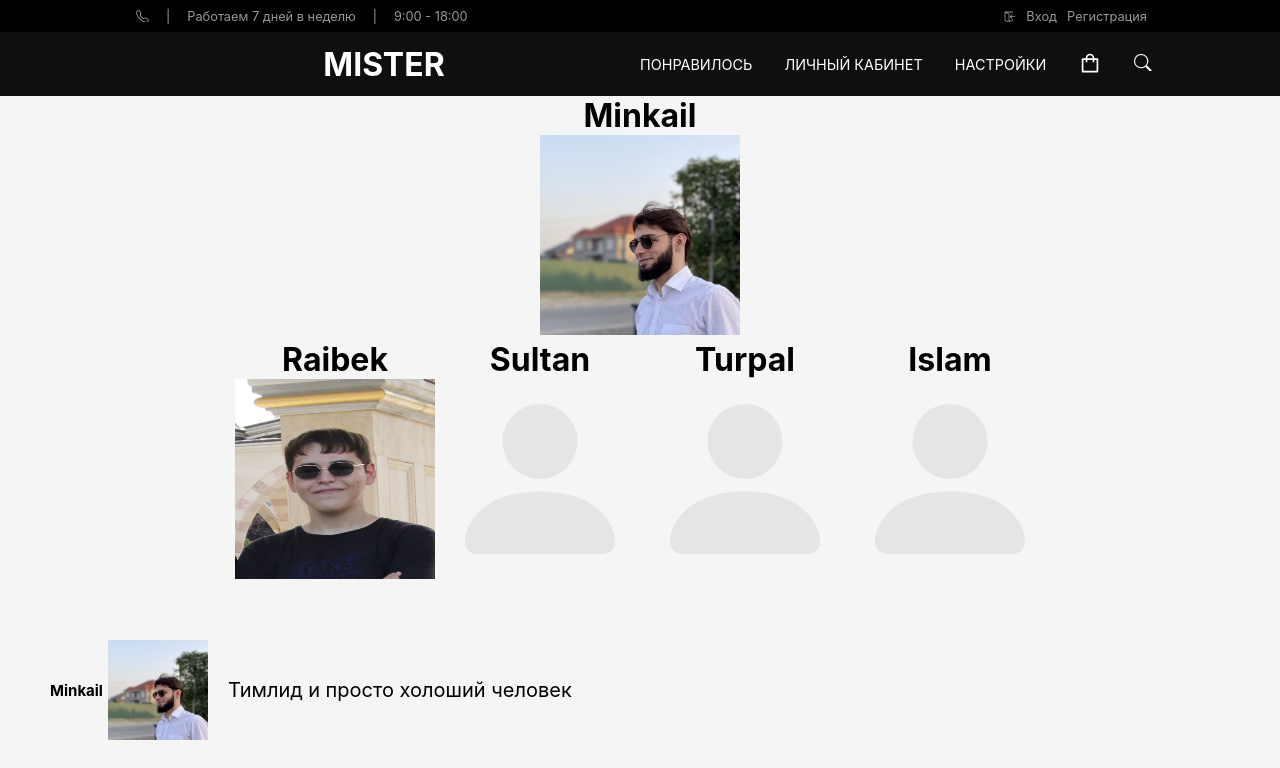
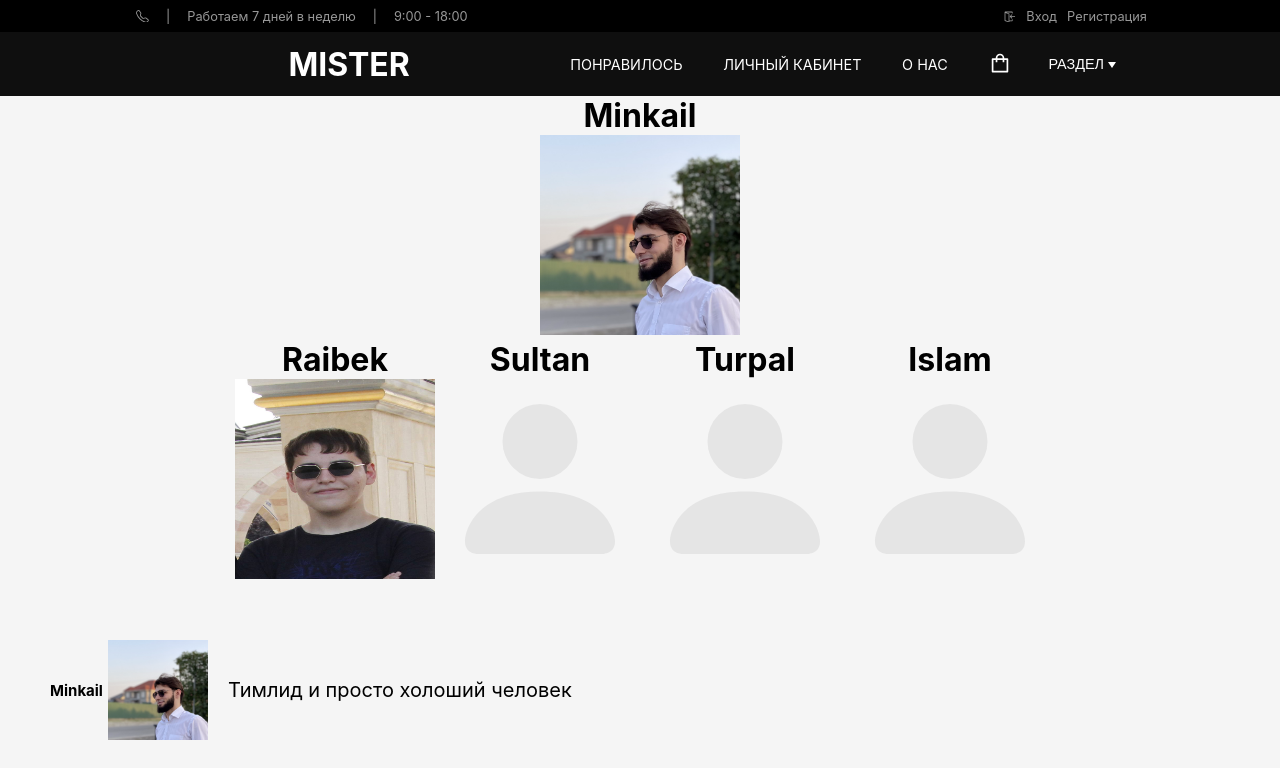
Before and after one commit to SultanHasanov/StrimFrontend, a React (Create React App) app: page /my-team in a window 1280 px wide. Shown: the top 768 px of the page. Built offline with nearby package versions, Linux system fonts and the light colour scheme.

Commit message:
Сделал выпадающий список

```diff
--- a/src/components/HeaderMain/HeaderMain.jsx
+++ b/src/components/HeaderMain/HeaderMain.jsx
@@ -4,6 +4,8 @@ import { Routes, Route, Link, Navigate, Router } from "react-router-dom";
 import {AiOutlineShopping} from 'react-icons/ai'
 import {BsSearch} from 'react-icons/bs'
 import PersistentDrawerLeft from '../MainContent/Slider/PersistentDrawerLeft';
+import Navbar from "./dropDown/components/Navbar";
+import './Navbar.css'
 
 
 
@@ -19,11 +21,11 @@ const HeaderMain = () => {
           <div className={styles.info_buy}>
               <Link to="/favorite">ПОНРАВИЛОСЬ</Link>
               <Link to="/favorite">ЛИЧНЫЙ КАБИНЕТ</Link>
-              <Link to="/favorite">НАСТРОЙКИ</Link>
+              <Link to="/my-team">О НАС</Link>
               <Link to="/card"><AiOutlineShopping fontSize={"1.5rem"}/></Link>
-              <Link to="/search"><BsSearch fontSize={"1.1rem"}/></Link>
           </div>
         </div>
+        <div className='nav-area'><Navbar /></div>
       </div>
     </div>
   );
--- /dev/null
+++ b/src/components/HeaderMain/Navbar.css
@@ -0,0 +1,91 @@
+.nav-area {
+    display: flex;
+    align-items: center;
+    max-width: 100%;
+    margin: 0 auto;
+    padding: 0 20px;
+    height: 58px;
+  }
+
+  .logo {
+    text-decoration: none;
+    font-size: 25px;
+    color: inherit;
+    margin-right: 20px;
+  }
+
+  .menus {
+    display: flex;
+    list-style: none;
+  }
+
+  .menu-items {
+    position: relative;
+    font-size: 14px;
+  }
+
+  .menu-items a {
+    display: block;
+    font-size: inherit;
+    color: inherit;
+    text-decoration: none;
+  }
+
+  .menu-items button {
+    color: inherit;
+    font-size: inherit;
+    border: none;
+    background-color: transparent;
+    cursor: pointer;
+    width: 100%;
+    display: flex;
+    font-size: 0.9rem;
+  }
+
+  .menu-items a,
+  .menu-items button {
+    text-align: left;
+    padding: 0.7rem 1rem;
+  }
+
+  .menu-items a:hover,
+  .menu-items button:hover {
+    background-color: #302f2f;
+  }
+
+  .arrow::after {
+    content: "";
+    display: inline-block;
+    margin-left: 0.28em;
+    vertical-align: 0.09em;
+    border-top: 0.42em solid;
+    border-right: 0.32em solid transparent;
+    border-left: 0.32em solid transparent;
+  }
+
+  .dropdown {
+    position: absolute;
+    right: 0;
+    left: auto;
+    box-shadow: 0 10px 15px -3px rgba(0, 0, 0, 0.08),
+      0 4px 6px -2px rgba(71, 63, 79, 0.16);
+    font-size: 0.875rem;
+    z-index: 9999;
+    min-width: 10rem;
+    padding: 0.5rem 0;
+    color: white;
+    list-style: none;
+    background-color: rgb(0, 0, 0);
+    border-radius: 0.5rem;
+    display: none;
+  }
+
+  .dropdown.show {
+    display: block;
+  }
+
+  .dropdown .dropdown-submenu {
+    position: absolute;
+    left: 100%;
+    top: -7px;
+  }
--- /dev/null
+++ b/src/components/HeaderMain/dropDown/components/Dropdown.js
@@ -0,0 +1,14 @@
+import MenuItems from "./MenuItems";
+const Dropdown = ({ submenus, dropdown, depthLevel }) => {
+  depthLevel = depthLevel + 1;
+  const dropdownClass = depthLevel > 1 ? "dropdown-submenu" : "";
+  return (
+    <ul className={`dropdown ${dropdownClass} ${dropdown ? "show" : ""}`}>
+      {submenus.map((submenu, index) => (
+        <MenuItems items={submenu} key={index} depthLevel={depthLevel} />
+      ))}
+    </ul>
+  );
+};
+
+export default Dropdown;
--- /dev/null
+++ b/src/components/HeaderMain/dropDown/components/MenuItems.js
@@ -0,0 +1,63 @@
+import { useState, useEffect, useRef } from "react";
+
+import Dropdown from "./Dropdown";
+
+const MenuItems = ({ items, depthLevel }) => {
+  const [dropdown, setDropdown] = useState(false);
+
+  let ref = useRef();
+
+  useEffect(() => {
+    const handler = (event) => {
+      if (dropdown && ref.current && !ref.current.contains(event.target)) {
+        setDropdown(false);
+      }
+    };
+    document.addEventListener("mousedown", handler);
+    document.addEventListener("touchstart", handler);
+    return () => {
+      document.removeEventListener("mousedown", handler);
+      document.removeEventListener("touchstart", handler);
+    };
+  }, [dropdown]);
+
+  const onMouseEnter = () => {
+    window.innerWidth > 960 && setDropdown(true);
+  };
+
+  const onMouseLeave = () => {
+    window.innerWidth > 960 && setDropdown(false);
+  };
+
+  return (
+    <li
+      className="menu-items"
+      ref={ref}
+      onClick={onMouseEnter}
+      onMouseLeave={onMouseLeave}
+    >
+      {items.submenu ? (
+        <>
+          <button
+            type="button"
+            aria-haspopup="menu"
+            aria-expanded={dropdown ? "true" : "false"}
+            onClick={() => setDropdown((prev) => !prev)}
+          >
+            {items.title}{" "}
+            {depthLevel > 0 ? <span>&raquo;</span> : <span className="arrow" />}
+          </button>
+          <Dropdown
+            depthLevel={depthLevel}
+            submenus={items.submenu}
+            dropdown={dropdown}
+          />
+        </>
+      ) : (
+        <a href={items.path}>{items.title}</a>
+      )}
+    </li>
+  );
+};
+
+export default MenuItems;
--- /dev/null
+++ b/src/components/HeaderMain/dropDown/components/Navbar.js
@@ -0,0 +1,17 @@
+import { menuItems } from "./items/menuItems";
+import MenuItems from "./MenuItems";
+
+const Navbar = () => {
+  return (
+    <nav>
+      <ul className="menus">
+        {menuItems.map((menu, index) => {
+          const depthLevel = 0;
+          return <MenuItems items={menu} key={index} depthLevel={depthLevel} />;
+        })}
+      </ul>
+    </nav>
+  );
+};
+
+export default Navbar;
--- /dev/null
+++ b/src/components/HeaderMain/dropDown/components/items/menuItems.js
@@ -0,0 +1,28 @@
+export const menuItems = [
+    {
+      title: "РАЗДЕЛ",
+      submenu: [
+        {
+          title: "ВСЕ ТОВАРЫ",
+        },
+        {
+          title: "КОСТЮМЫ",
+          submenu: [
+            {
+                title: "КОСТЮМЫ",
+            },
+            {
+              title: "РУБАШКИ",
+            },
+            {
+              title: "БРЮКИ",
+              path: "WRYYYYYYYYYYYYY"
+            },
+          ],
+        },
+        {
+          title: "ОБУВЬ",
+        },
+      ],
+    },
+  ];
```
Also changed, not shown: src/components/HeaderMain/HeaderMain.module.css (line endings or trailing spaces).
